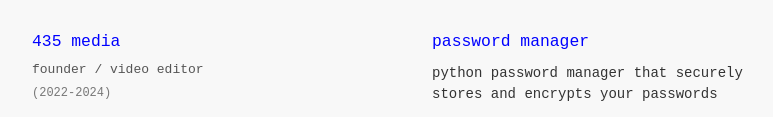
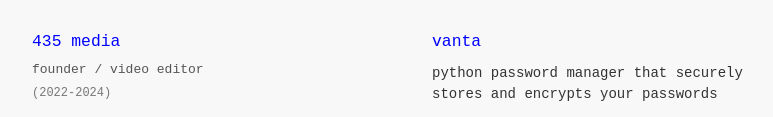
Before and after one commit to eelixir/personal-website, a plain HTML site: page index.html in a window 1280 px wide. Shown: the part 304-421 px from the top of the page, without its empty margins (240-1013 px from the left). Drawn offline with Linux system fonts and the light colour scheme; a small style sheet from the web is missing.

Commit message:
fix: project name + url

```diff
--- a/index.html
+++ b/index.html
@@ -35,7 +35,7 @@
             <section id="projects" class="section">
                 <h2>projects</h2>
                 <div class="project-item">
-                    <h3><a href="https://github.com/eelixir/password-manager" target="_blank">password manager</a></h3>
+                    <h3><a href="https://github.com/eelixir/vanta" target="_blank">vanta</a></h3>
                     <p class="description">
                         python password manager that securely stores and encrypts your passwords
                     </p>
```
